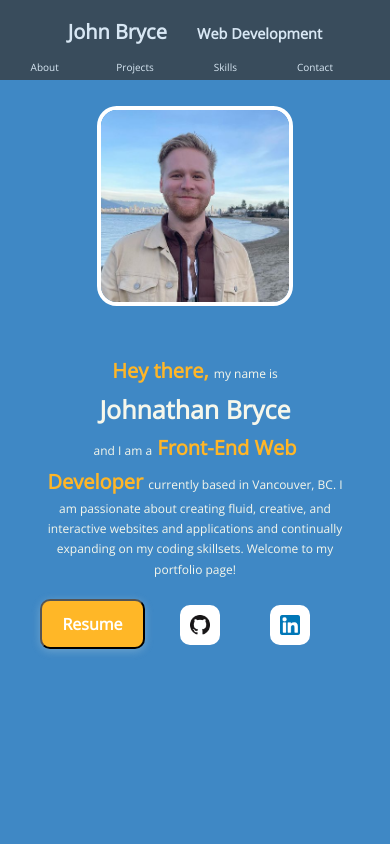
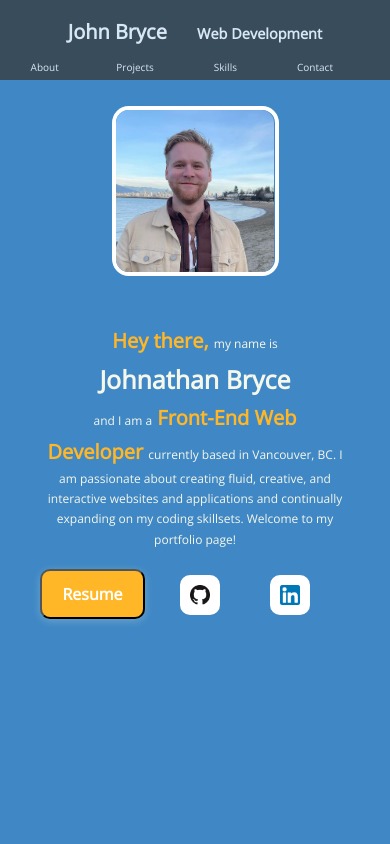
Before and after one commit to johnathanbryce/jbryce-portfolio, a React (Create React App) app: page / in a window 390 px wide. Shown: the top 844 px of the page. Built offline with nearby package versions, Linux system fonts and the light colour scheme.

Commit message:
bio image fix

```diff
--- a/src/components/Layout/About.module.css
+++ b/src/components/Layout/About.module.css
@@ -171,7 +171,7 @@ a {
 
   .about__bio__img {
     margin-top: 1rem;
-    height: 20rem;
+    height: 17rem;
     width: 100%;
   }
 
```
